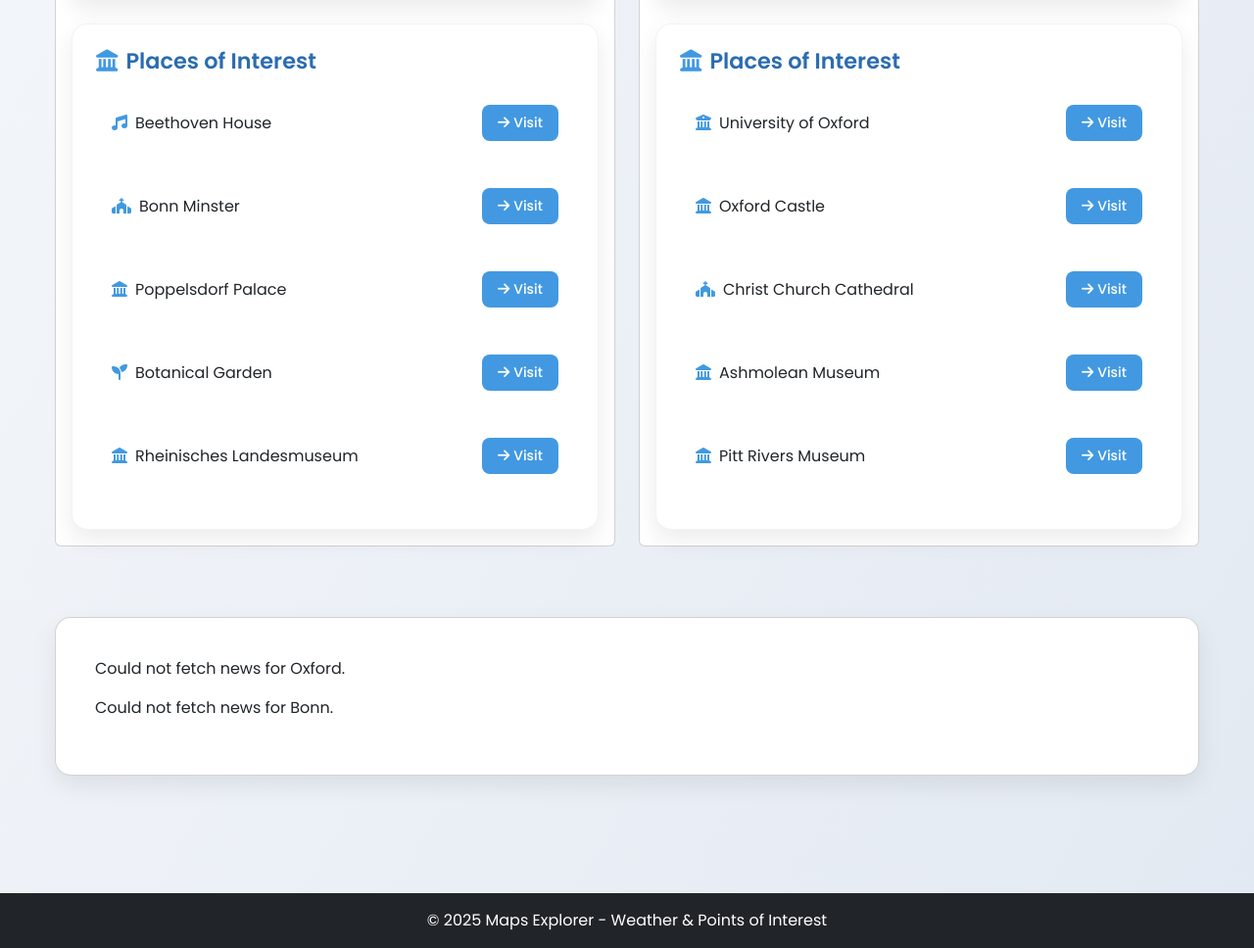
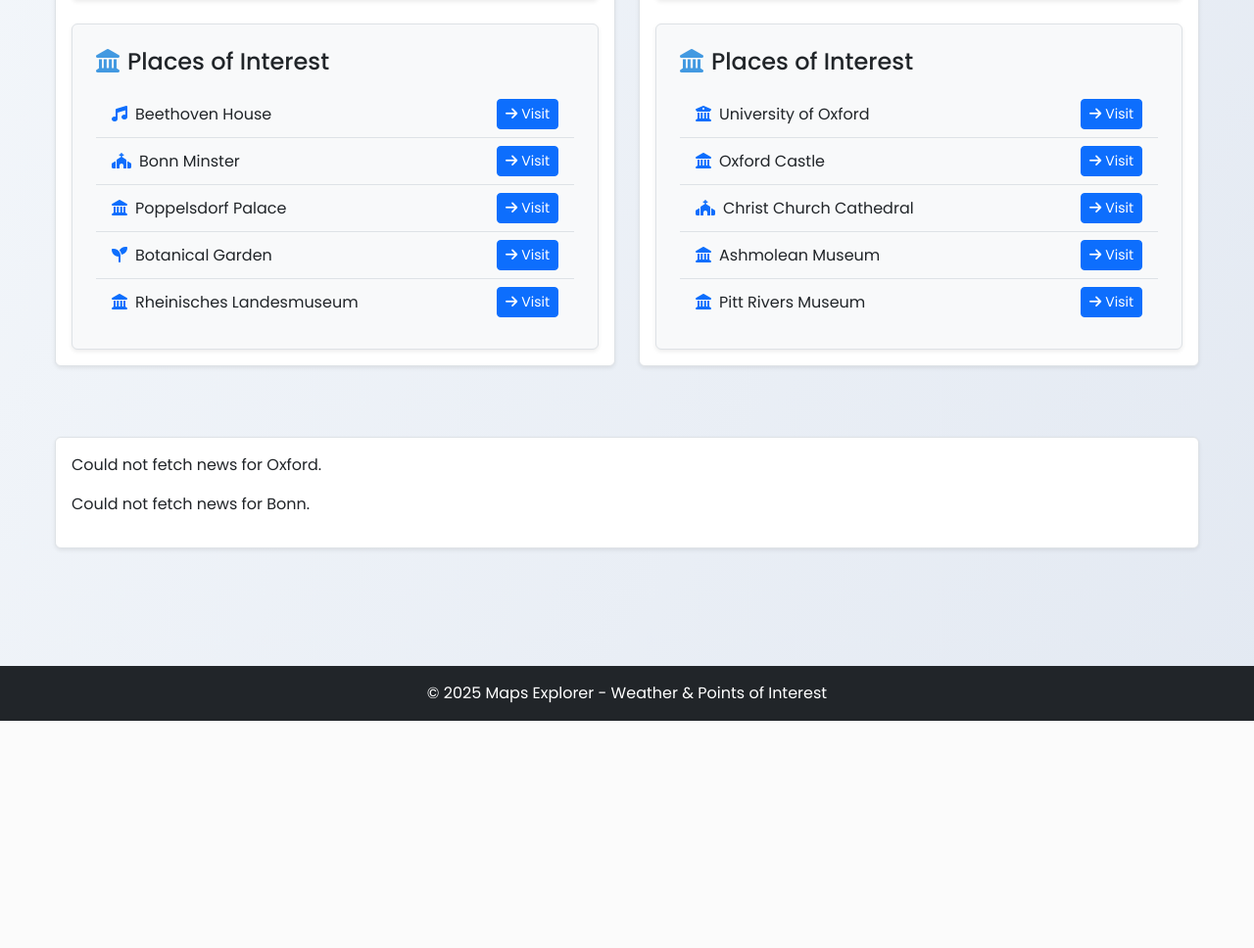
Before and after one commit to K-H-SOE/dsa, a PHP site: page / in a window 1280 px wide. Shown: the part 792-1760 px from the top of the page at 98% size. After the commit the page ends 1528 px from the top, so only its background shows below. Run offline with PHP 8.4, Linux system fonts and the light colour scheme; data that the repository does not hold is empty; some libraries are stand-ins or nearby versions.

Commit message:
fixed some issues with darkmode

```diff
--- a/assets/css/responsive.css
+++ b/assets/css/responsive.css
@@ -1,96 +1,14 @@
-/* Clean up duplicate rules and improve alignment */
+/* Minimal custom CSS that complements Bootstrap */
 
-/* Map Container - Single definition */
-#map-container {
-  width: 100%;
-  max-width: 1200px;
-  margin: 0 auto;
-  padding: 0 1rem;
-}
-
-.map-section {
-}
-
-/* Keep map styling */
+/* Only keep map styles that can't be handled by Bootstrap */
 #map-bonn,
 #map-oxford {
   height: 320px;
   width: 100%;
-  border-radius: 1rem;
-  overflow: hidden;
-  box-shadow: 0 10px 25px rgba(0, 0, 0, 0.08);
-  border: 3px solid white;
   transition: all 0.3s ease;
 }
 
-#map-bonn:hover,
-#map-oxford:hover {
-  box-shadow: 0 15px 30px rgba(0, 0, 0, 0.15);
-}
-
-/* Places of interest - Fixed width issue */
-.places-of-interest {
-  width: 100%;
-  margin-top: 1rem;
-  padding: 1.5rem;
-  background-color: #fff;
-  border-radius: 1rem;
-  box-shadow: 0 10px 25px rgba(0, 0, 0, 0.08);
-  transition: all 0.3s ease;
-  border: 1px solid rgba(226, 232, 240, 0.5);
-  text-align: left;
-}
-
-/* Fix navigate button styling */
-.navigate-button {
-  margin-left: 1rem;
-  background-color: #4299e1;
-  color: white;
-  border: none;
-  padding: 0.5rem 1rem;
-  border-radius: 0.5rem;
-  cursor: pointer;
-  transition: all 0.3s ease;
-  font-weight: 500;
-  text-decoration: none;
-  display: inline-block;
-  font-size: 0.875rem;
-  max-width: none; /* Remove constraint that was causing layout issues */
-  text-align: center;
-}
-
-/* Weather info adjustments */
-.weather-info,
-.weather-forecast {
-  text-align: left;
-  margin-bottom: 10px;
-  font-size: 1.1em;
-}
-
-/* News container */
-#news-container {
-  width: 100%;
-  max-width: 1200px;
-  margin: 2rem auto;
-  padding: 1.5rem;
-  background-color: white;
-  border-radius: 1rem;
-  box-shadow: 0 10px 25px rgba(0, 0, 0, 0.08);
-  transition: all 0.3s ease;
-}
-
-#news-container a {
-  color: #1a73e8;
-  text-decoration: none;
-  transition: color 0.3s ease;
-}
-
-#news-container a:hover {
-  color: #0c47a1;
-  text-decoration: underline;
-}
-
-/* Dark Mode Styles - Optimized */
+/* Dark Mode Styles - Only what Bootstrap doesn't provide */
 body.dark-mode {
   background: linear-gradient(120deg, #1a202c, #2d3748);
   color: #e2e8f0;
--- a/index.php
+++ b/index.php
@@ -8,7 +8,7 @@
     <link href="https://cdn.jsdelivr.net/npm/bootstrap@5.3.0/dist/css/bootstrap.min.css" rel="stylesheet">
     <link rel="stylesheet" href="https://cdnjs.cloudflare.com/ajax/libs/font-awesome/6.4.0/css/all.min.css">
     <link href="https://fonts.googleapis.com/css2?family=Poppins:wght@300;400;500;600;700&display=swap" rel="stylesheet">
-    <!-- Custom CSS -->
+    <!-- Custom CSS - Simplified -->
     <link rel="stylesheet" type="text/css" href="assets/css/style.css" />
     <link rel="stylesheet" type="text/css" href="assets/css/responsive.css" />
     <!-- Scripts -->
@@ -49,7 +49,7 @@
   </head>
   <body>
     <!-- Dark Mode Toggle -->
-    <button id="dark-mode-toggle" class="btn btn-dark">
+    <button id="dark-mode-toggle" class="btn btn-dark position-fixed top-0 end-0 m-3 shadow-sm">
       <i class="fas fa-moon me-2"></i>Dark Mode
     </button>
 
@@ -65,7 +65,7 @@
       <div class="row g-4">
         <!-- Bonn Section -->
         <div class="col-lg-6 mb-4">
-          <div class="card h-100">
+          <div class="card h-100 shadow-sm border">
             <div class="card-header bg-primary text-white">
               <h3 class="mb-0"><i class="fas fa-map-marker-alt me-2"></i>Bonn</h3>
             </div>
@@ -76,39 +76,39 @@
               <div id="weather-forecast-bonn" class="weather-forecast mb-4"></div>
 
               <!-- Map -->
-              <div id="map-bonn" class="mb-4"></div>
+              <div id="map-bonn" class="mb-4 rounded shadow-sm border"></div>
 
               <!-- Points of Interest -->
-              <div class="places-of-interest">
+              <div class="bg-light p-4 rounded shadow-sm border">
                 <h4 class="mb-3"><i class="fas fa-landmark me-2"></i>Places of Interest</h4>
-                <ul class="list-unstyled">
-                  <li class="d-flex justify-content-between align-items-center mb-3 p-3 rounded">
-                    <span><i class="fas fa-music me-2"></i>Beethoven House</span>
-                    <a class="btn btn-primary btn-sm navigate-button" href="POI-Bonn/beethoven-house.html?lat=50.735851&lng=7.10066" target="_blank">
+                <ul class="list-group list-group-flush">
+                  <li class="list-group-item d-flex justify-content-between align-items-center bg-transparent">
+                    <span><i class="fas fa-music text-primary me-2"></i>Beethoven House</span>
+                    <a class="btn btn-primary btn-sm" href="POI-Bonn/beethoven-house.html?lat=50.735851&lng=7.10066" target="_blank">
                       <i class="fas fa-arrow-right me-1"></i>Visit
                     </a>
                   </li>
-                  <li class="d-flex justify-content-between align-items-center mb-3 p-3 rounded">
-                    <span><i class="fas fa-church me-2"></i>Bonn Minster</span>
-                    <a class="btn btn-primary btn-sm navigate-button" href="POI-Bonn/Bonn-Minster.html?lat=50.7344&lng=7.0955" target="_blank">
+                  <li class="list-group-item d-flex justify-content-between align-items-center bg-transparent">
+                    <span><i class="fas fa-church text-primary me-2"></i>Bonn Minster</span>
+                    <a class="btn btn-primary btn-sm" href="POI-Bonn/Bonn-Minster.html?lat=50.7344&lng=7.0955" target="_blank">
                       <i class="fas fa-arrow-right me-1"></i>Visit
                     </a>
                   </li>
-                  <li class="d-flex justify-content-between align-items-center mb-3 p-3 rounded">
-                    <span><i class="fas fa-landmark me-2"></i>Poppelsdorf Palace</span>
-                    <a class="btn btn-primary btn-sm navigate-button" href="POI-Bonn/Poppelsdorf-Palace.html?lat=50.7256&lng=7.0852" target="_blank">
+                  <li class="list-group-item d-flex justify-content-between align-items-center bg-transparent">
+                    <span><i class="fas fa-landmark text-primary me-2"></i>Poppelsdorf Palace</span>
+                    <a class="btn btn-primary btn-sm" href="POI-Bonn/Poppelsdorf-Palace.html?lat=50.7256&lng=7.0852" target="_blank">
                       <i class="fas fa-arrow-right me-1"></i>Visit
                     </a>
                   </li>
-                  <li class="d-flex justify-content-between align-items-center mb-3 p-3 rounded">
-                    <span><i class="fas fa-seedling me-2"></i>Botanical Garden</span>
-                    <a class="btn btn-primary btn-sm navigate-button" href="POI-Bonn/Botanical-Garden.html?lat=50.7264&lng=7.0844" target="_blank">
+                  <li class="list-group-item d-flex justify-content-between align-items-center bg-transparent">
+                    <span><i class="fas fa-seedling text-primary me-2"></i>Botanical Garden</span>
+                    <a class="btn btn-primary btn-sm" href="POI-Bonn/Botanical-Garden.html?lat=50.7264&lng=7.0844" target="_blank">
                       <i class="fas fa-arrow-right me-1"></i>Visit
                     </a>
                   </li>
-                  <li class="d-flex justify-content-between align-items-center mb-3 p-3 rounded">
-                    <span><i class="fas fa-landmark me-2"></i>Rheinisches Landesmuseum</span>
-                    <a class="btn btn-primary btn-sm navigate-button" href="POI-Bonn/Rheinisches-Landesmuseum.html?lat=50.7269&lng=7.0934" target="_blank">
+                  <li class="list-group-item d-flex justify-content-between align-items-center bg-transparent">
+                    <span><i class="fas fa-landmark text-primary me-2"></i>Rheinisches Landesmuseum</span>
+                    <a class="btn btn-primary btn-sm" href="POI-Bonn/Rheinisches-Landesmuseum.html?lat=50.7269&lng=7.0934" target="_blank">
                       <i class="fas fa-arrow-right me-1"></i>Visit
                     </a>
                   </li>
@@ -120,7 +120,7 @@
 
         <!-- Oxford Section -->
         <div class="col-lg-6 mb-4">
-          <div class="card h-100">
+          <div class="card h-100 shadow-sm border">
             <div class="card-header bg-primary text-white">
               <h3 class="mb-0"><i class="fas fa-map-marker-alt me-2"></i>Oxford</h3>
             </div>
@@ -131,39 +131,39 @@
               <div id="weather-forecast-oxford" class="weather-forecast mb-4"></div>
 
               <!-- Map -->
-              <div id="map-oxford" class="mb-4"></div>
+              <div id="map-oxford" class="mb-4 rounded shadow-sm border"></div>
 
               <!-- Points of Interest -->
-              <div class="places-of-interest">
+              <div class="bg-light p-4 rounded shadow-sm border">
                 <h4 class="mb-3"><i class="fas fa-landmark me-2"></i>Places of Interest</h4>
-                <ul class="list-unstyled">
-                  <li class="d-flex justify-content-between align-items-center mb-3 p-3 rounded">
-                    <span><i class="fas fa-university me-2"></i>University of Oxford</span>
-                    <a class="btn btn-primary btn-sm navigate-button" href="POI-Oxford/university-of-oxford.html?lat=51.754816&lng=-1.254367" target="_blank">
+                <ul class="list-group list-group-flush">
+                  <li class="list-group-item d-flex justify-content-between align-items-center bg-transparent">
+                    <span><i class="fas fa-university text-primary me-2"></i>University of Oxford</span>
+                    <a class="btn btn-primary btn-sm" href="POI-Oxford/university-of-oxford.html?lat=51.754816&lng=-1.254367" target="_blank">
                       <i class="fas fa-arrow-right me-1"></i>Visit
                     </a>
                   </li>
-                  <li class="d-flex justify-content-between align-items-center mb-3 p-3 rounded">
-                    <span><i class="fas fa-landmark me-2"></i>Oxford Castle</span>
-                    <a class="btn btn-primary btn-sm navigate-button" href="POI-Oxford/oxford-castle.html?lat=51.7519&lng=-1.2625" target="_blank">
+                  <li class="list-group-item d-flex justify-content-between align-items-center bg-transparent">
+                    <span><i class="fas fa-landmark text-primary me-2"></i>Oxford Castle</span>
+                    <a class="btn btn-primary btn-sm" href="POI-Oxford/oxford-castle.html?lat=51.7519&lng=-1.2625" target="_blank">
                       <i class="fas fa-arrow-right me-1"></i>Visit
                     </a>
                   </li>
-                  <li class="d-flex justify-content-between align-items-center mb-3 p-3 rounded">
-                    <span><i class="fas fa-church me-2"></i>Christ Church Cathedral</span>
-                    <a class="btn btn-primary btn-sm navigate-button" href="POI-Oxford/christ-church-cathedral.html?lat=51.7499&lng=-1.2565" target="_blank">
+                  <li class="list-group-item d-flex justify-content-between align-items-center bg-transparent">
+                    <span><i class="fas fa-church text-primary me-2"></i>Christ Church Cathedral</span>
+                    <a class="btn btn-primary btn-sm" href="POI-Oxford/christ-church-cathedral.html?lat=51.7499&lng=-1.2565" target="_blank">
                       <i class="fas fa-arrow-right me-1"></i>Visit
                     </a>
                   </li>
-                  <li class="d-flex justify-content-between align-items-center mb-3 p-3 rounded">
-                    <span><i class="fas fa-landmark me-2"></i>Ashmolean Museum</span>
-                    <a class="btn btn-primary btn-sm navigate-button" href="POI-Oxford/ashmolean-museum.html?lat=51.7554&lng=-1.2603" target="_blank">
+                  <li class="list-group-item d-flex justify-content-between align-items-center bg-transparent">
+                    <span><i class="fas fa-landmark text-primary me-2"></i>Ashmolean Museum</span>
+                    <a class="btn btn-primary btn-sm" href="POI-Oxford/ashmolean-museum.html?lat=51.7554&lng=-1.2603" target="_blank">
                       <i class="fas fa-arrow-right me-1"></i>Visit
                     </a>
                   </li>
-                  <li class="d-flex justify-content-between align-items-center mb-3 p-3 rounded">
-                    <span><i class="fas fa-landmark me-2"></i>Pitt Rivers Museum</span>
-                    <a class="btn btn-primary btn-sm navigate-button" href="POI-Oxford/pitt-rivers-museum.html?lat=51.7586&lng=-1.2553" target="_blank">
+                  <li class="list-group-item d-flex justify-content-between align-items-center bg-transparent">
+                    <span><i class="fas fa-landmark text-primary me-2"></i>Pitt Rivers Museum</span>
+                    <a class="btn btn-primary btn-sm" href="POI-Oxford/pitt-rivers-museum.html?lat=51.7586&lng=-1.2553" target="_blank">
                       <i class="fas fa-arrow-right me-1"></i>Visit
                     </a>
                   </li>
@@ -175,8 +175,8 @@
       </div>
 
       <!-- News Container -->
-      <div id="news-container" class="card my-5">
-        <div class="card-body">
+      <div class="card my-5 shadow-sm border">
+        <div class="card-body" id="news-container">
           <?php include 'php/rss_feed.php'; ?>
         </div>
       </div>
```
Also changed, not shown: other parts of assets/css/responsive.css (+24 -124 lines).
